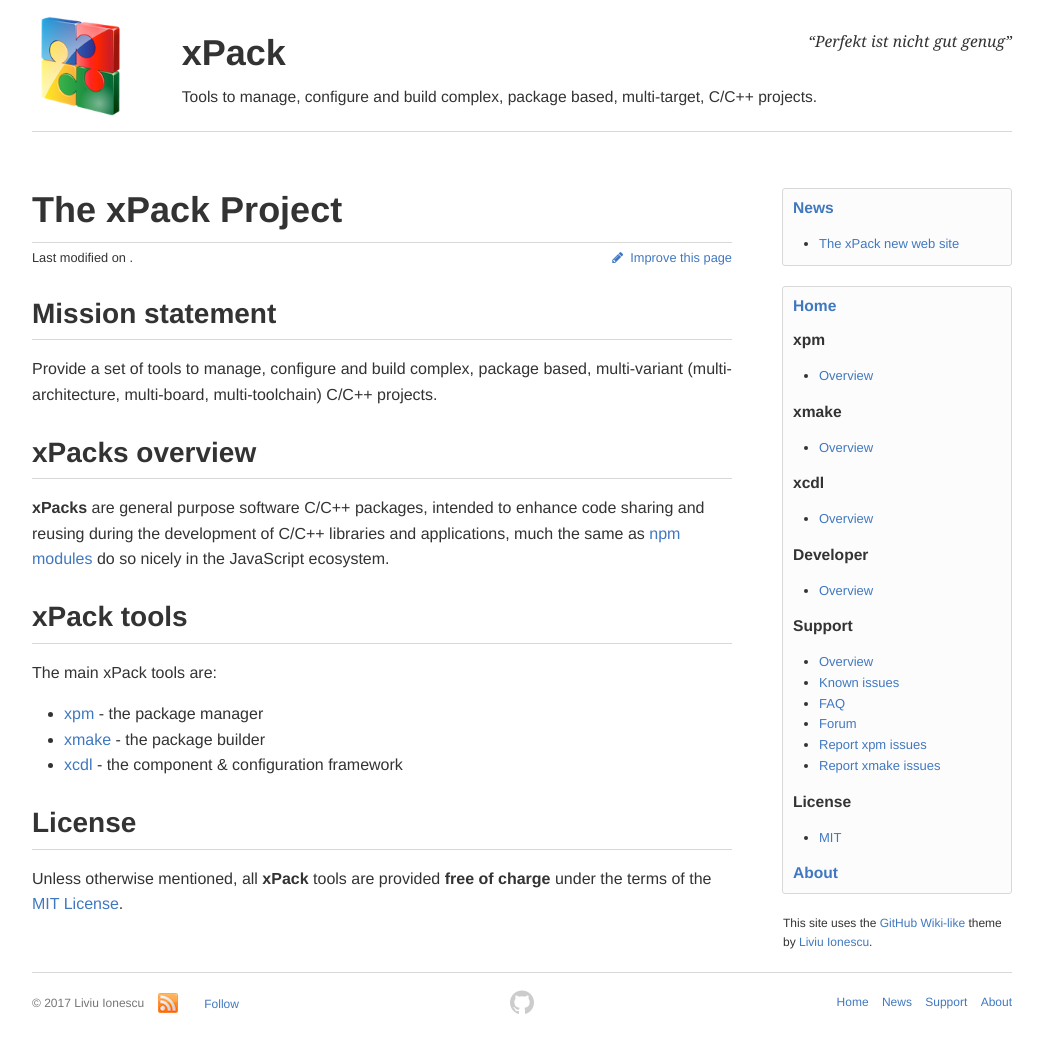
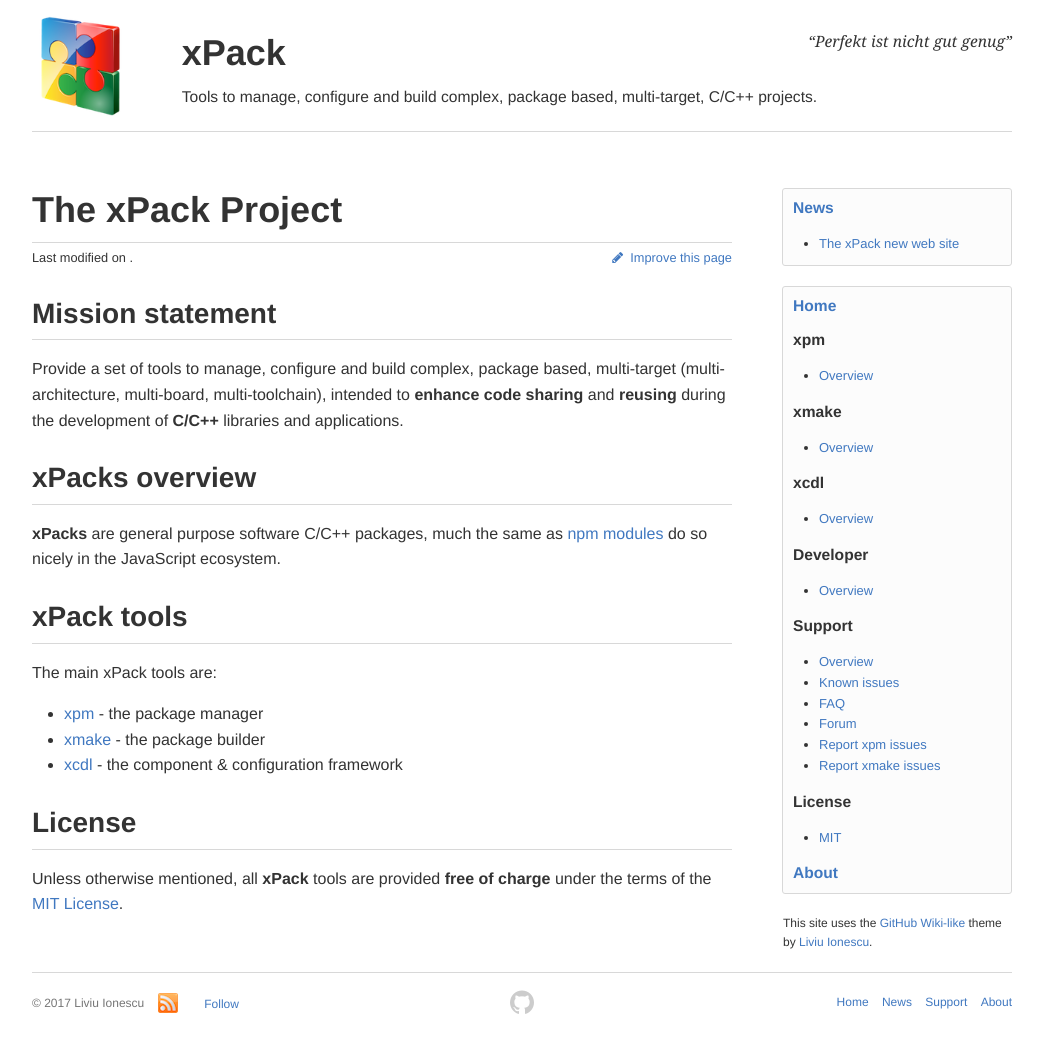
Before and after one commit to ilg-deprecated/xpack.github.io-source, a Jekyll site: the page built from pages/home.md, in a window 1280 px wide. Shown: the whole page, without its empty margins (118-1162 px from the left). Built offline with Jekyll 4.4.1, drawn with Linux system fonts in a browser that asks for light colours; comment, search, counter and statistics services are not loaded.

Commit message:
home: improve mission statement

```diff
--- a/pages/home.md
+++ b/pages/home.md
@@ -11,11 +11,11 @@ date: 2017-10-01 15:34:00 +0300
 
 ## Mission statement
 
-Provide a set of tools to manage, configure and build complex, package based, multi-variant (multi-architecture, multi-board, multi-toolchain) C/C++ projects.
+Provide a set of tools to manage, configure and build complex, package based, multi-target (multi-architecture, multi-board, multi-toolchain), intended to **enhance code sharing** and **reusing** during the development of **C/C++** libraries and applications.
 
 ## xPacks overview
 
-**xPacks** are general purpose software C/C++ packages, intended to enhance code sharing and reusing during the development of C/C++ libraries and applications, much the same as [npm modules](https://docs.npmjs.com/getting-started/what-is-npm) do so nicely in the JavaScript ecosystem.
+**xPacks** are general purpose software C/C++ packages, much the same as [npm modules](https://docs.npmjs.com/getting-started/what-is-npm) do so nicely in the JavaScript ecosystem.
 
 ## xPack tools
 
```
